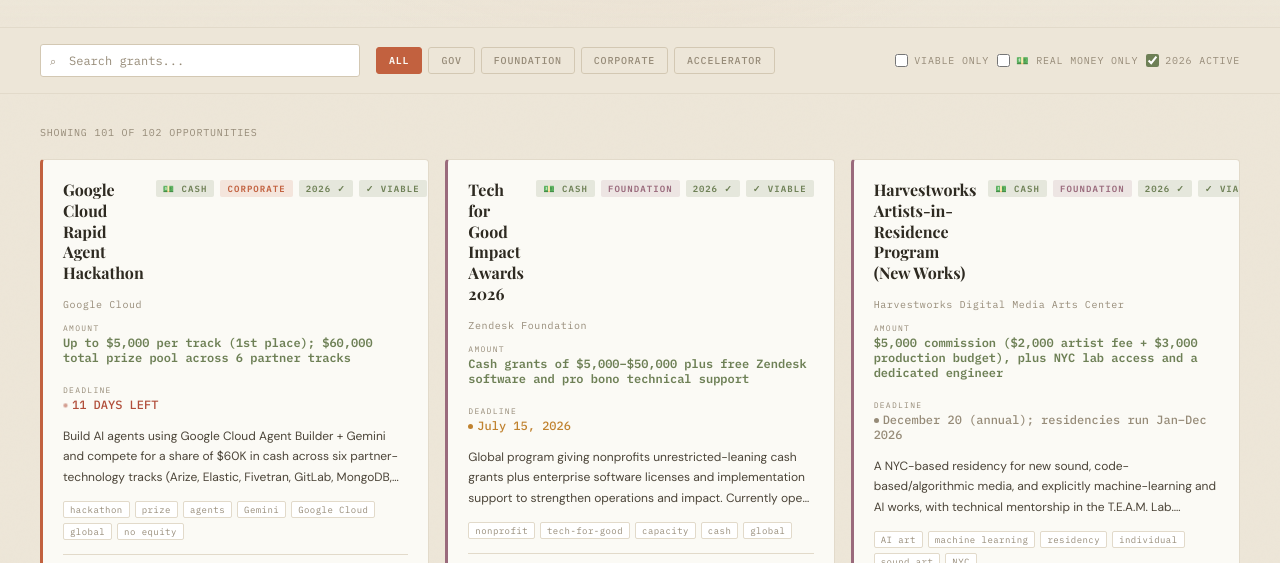
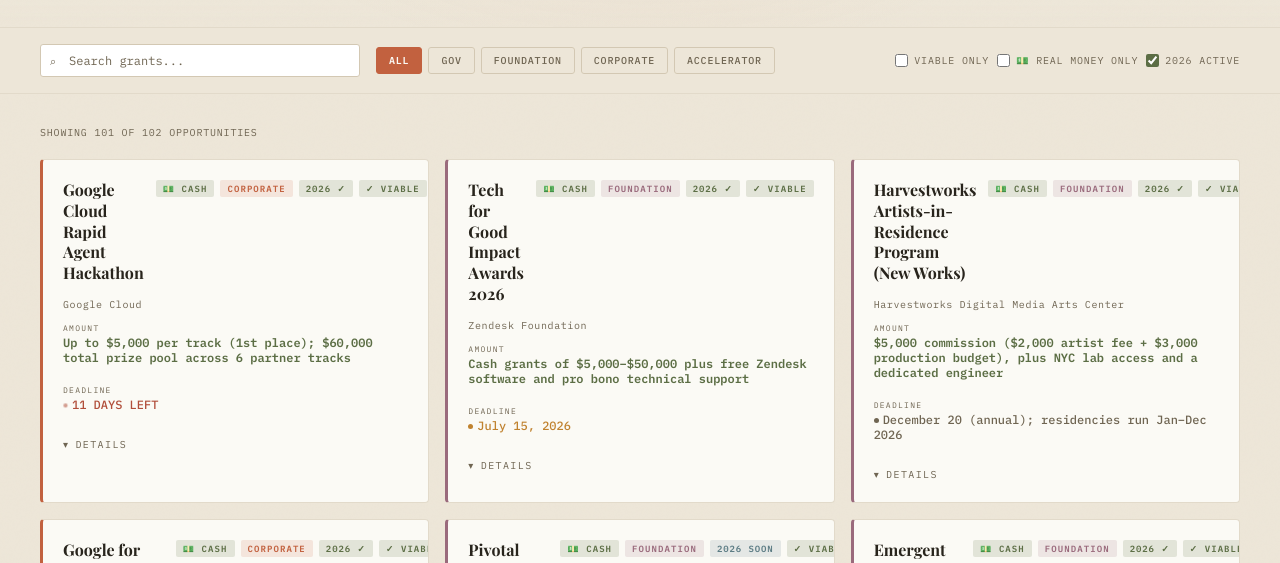
Before and after one commit to liminalcommons/ai-grants-radar, a plain HTML site: page index.html in a window 1280 px wide. Shown: the part 231-794 px from the top of the page. Drawn offline with nearby package versions, Linux system fonts and the light colour scheme.

Commit message:
feat(site): concise cards (click to expand details) + darker text for readability

```diff
--- a/index.html
+++ b/index.html
@@ -15,14 +15,14 @@
       --surface: #FBFAF5;   /* card surface — warm near-white */
       --border: #E2DACA;    /* warm hairline */
       --border2: #D3C8B3;   /* stronger warm border */
-      --text: #4B4438;      /* warm dark brown — body */
-      --text-dim: #968B78;  /* warm taupe — labels */
-      --text-bright: #2E2A21;/* near-black warm — headings */
+      --text: #3A352B;      /* warm dark brown — body (higher contrast) */
+      --text-dim: #6F6552;  /* warm taupe — labels (darker for legibility) */
+      --text-bright: #28241C;/* near-black warm — headings */
       --amber: #C2613F;     /* clay — primary accent */
       --amber-dim: rgba(194,97,63,0.14);
       --amber-glow: rgba(194,97,63,0.07);
-      --green: #6E8056;     /* sage — viable / cash */
-      --green-dim: rgba(110,128,86,0.16);
+      --green: #5C6E45;     /* sage — viable / cash (darker for contrast) */
+      --green-dim: rgba(110,128,86,0.18);
       --red: #B14E3A;       /* warm brick — urgent */
       --red-dim: rgba(177,78,58,0.14);
       --orange: #C0822F;    /* warm ochre */
@@ -660,6 +660,18 @@
       padding: 5px 11px; text-decoration: none; transition: background 0.2s;
     }
     .subscribe-btn:hover { background: var(--green-dim); }
+
+    /* concise cards — details hidden until the card is expanded */
+    .card-details { display: none; margin-top: 14px; }
+    .card.expanded .card-details { display: block; }
+    .card-toggle {
+      display: inline-flex; align-items: center; gap: 6px; margin-top: 12px;
+      font-family: 'IBM Plex Mono', monospace; font-size: 10px;
+      letter-spacing: 0.14em; text-transform: uppercase; color: var(--text-dim);
+    }
+    .card-toggle .toggle-chev { display: inline-block; transition: transform 0.2s; }
+    .card.expanded .card-toggle { color: var(--amber); }
+    .card.expanded .card-toggle .toggle-chev { transform: rotate(180deg); }
   </style>
 </head>
 <body>
@@ -843,6 +855,8 @@ function renderCard(grant, idx) {
           </span>
         </div>
       </div>
+      <div class="card-toggle"><span class="toggle-chev">▾</span><span class="toggle-label">Details</span></div>
+      <div class="card-details">
         <div class="grant-desc">${grant.description}</div>
         <div class="tags">${tagsHTML}</div>
         <div class="card-footer">
@@ -854,7 +868,8 @@ function renderCard(grant, idx) {
               <strong style="color:${r2026 === true ? 'var(--green)' : r2026 === false ? 'var(--red)' : r2026 === 'upcoming' ? 'var(--blue)' : 'var(--orange)'};">${r2026Label}</strong>: ${grant.relevant2026Note}
             </div>
           </div>
-        <a class="card-link" href="${grant.url}" target="_blank" rel="noopener" style="margin-left:12px;flex-shrink:0;">→ DETAILS</a>
+          <a class="card-link" href="${grant.url}" target="_blank" rel="noopener" style="margin-left:12px;flex-shrink:0;">→ OPEN</a>
+        </div>
       </div>
     </div>
   `;
@@ -931,6 +946,13 @@ document.getElementById('cash-only').addEventListener('change', e => {
   render();
 });
 
+// click a card to expand/collapse its details (but let the OPEN link work)
+document.getElementById('grid').addEventListener('click', e => {
+  if (e.target.closest('a')) return;
+  const card = e.target.closest('.card');
+  if (card) card.classList.toggle('expanded');
+});
+
 document.getElementById('active-2026-only').addEventListener('change', e => {
   active2026Only = e.target.checked;
   render();
```
Lines whose indentation alone changed are shown as unchanged.
